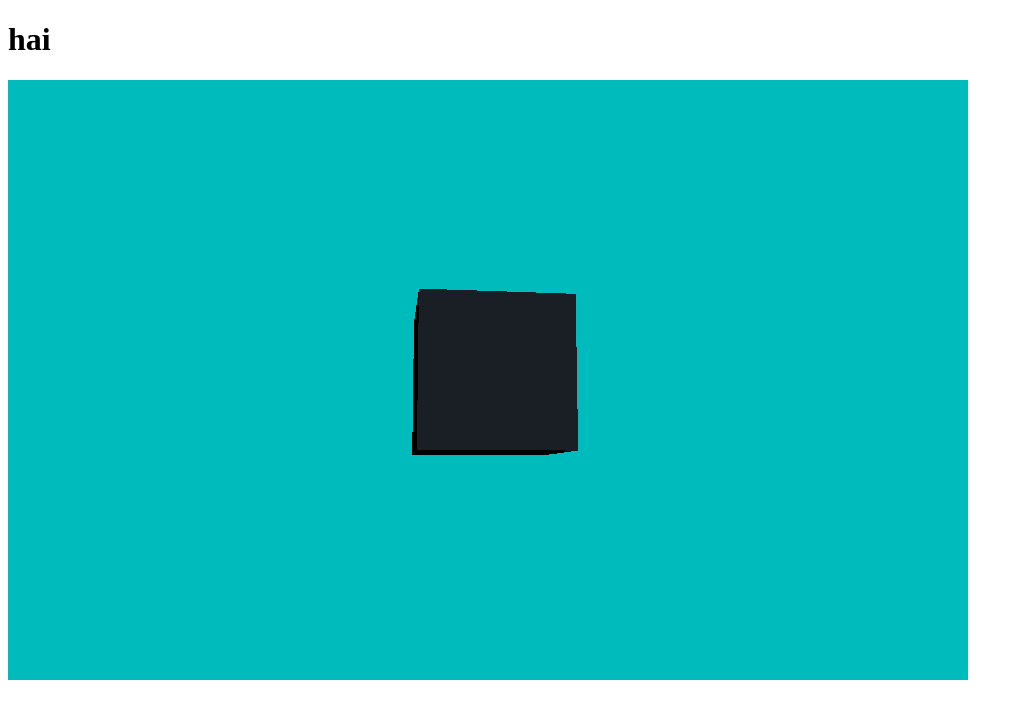
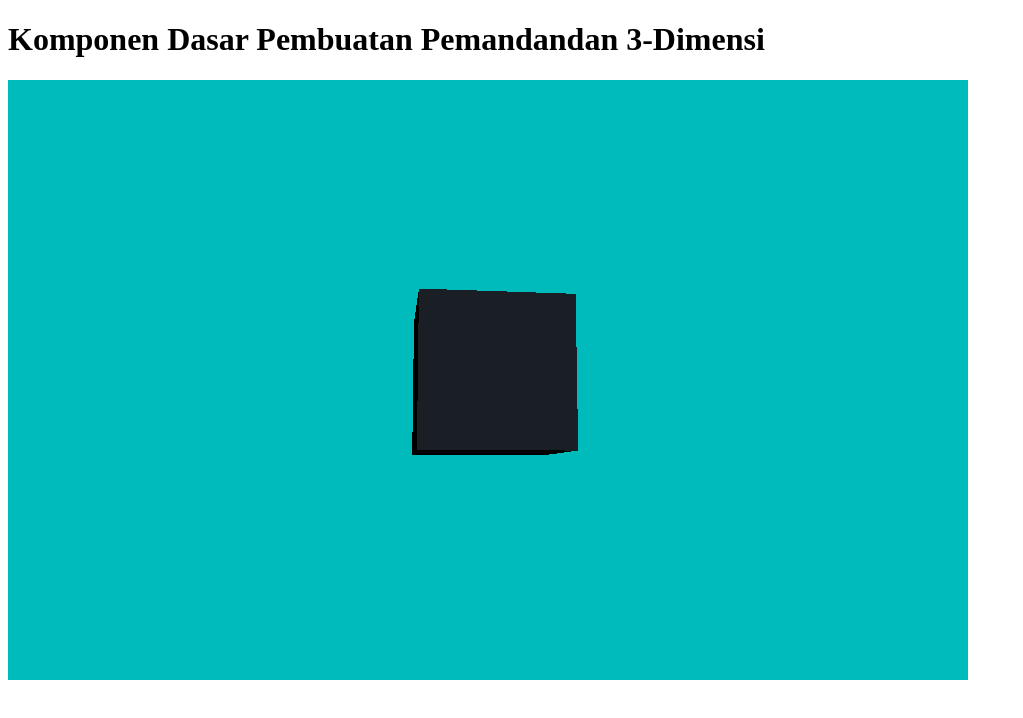
Before and after one commit to RavindraWiguna/Komponen-Dasar-Pembuatan-Pemandangan-3-Dimensi, a plain HTML site: page index.html in a window 1280 px wide. Shown: the whole page, without its empty margins (0-1023 px from the left). Drawn offline with nearby package versions, Linux system fonts and the light colour scheme.

Commit message:
pengrapian

```diff
--- a/index.html
+++ b/index.html
@@ -4,6 +4,15 @@
     <meta charset="UTF-8">
     <meta http-equiv="X-UA-Compatible" content="IE=edge">
     <meta name="viewport" content="width=device-width, initial-scale=1.0">
+    <title>jsjsjs</title>
+</head>
+<body>
+    <h1>Komponen Dasar Pembuatan Pemandandan 3-Dimensi</h1>
+    <canvas id="our_canvas"></canvas>
+    <!-- untuk gui control -->
+    <script src="https://cdnjs.cloudflare.com/ajax/libs/dat-gui/0.7.9/dat.gui.min.js"></script>
+    <!-- three js -->
+    <script async src="https://unpkg.com/es-module-shims@1.3.6/dist/es-module-shims.js"></script>
     <script type="importmap">
         {
             "imports": {
@@ -12,13 +21,6 @@
             }
         }
     </script>
-    <title>jsjsjs</title>
-</head>
-<body>
-    <h1>hai</h1>
-    <div id="container"></div>
-    <!-- untuk gui control -->
-    <script src="https://cdnjs.cloudflare.com/ajax/libs/dat-gui/0.7.9/dat.gui.min.js"></script>
     <script src="main.js" type="module"></script>
 </body>
 </html>
--- a/main.js
+++ b/main.js
@@ -6,10 +6,9 @@ scene.background = new THREE.Color(0x00bbbb);
 const camera = new THREE.PerspectiveCamera( 45, window.innerWidth / window.innerHeight, 0.1, 1000 );
 camera.position.set(0, 0, 5);
 
-const renderer = new THREE.WebGLRenderer();
+const canvas = document.getElementById("our_canvas");
+const renderer = new THREE.WebGLRenderer({canvas});
 renderer.setSize( window.innerWidth*0.75, window.innerHeight*0.75, false);
-let div = document.getElementById("container");
-div.appendChild(renderer.domElement);
 
 // object (kubus)
 const geometry = new THREE.BoxGeometry( 1, 1, 1 );
```
